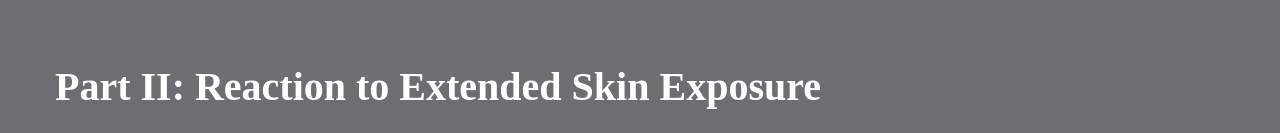
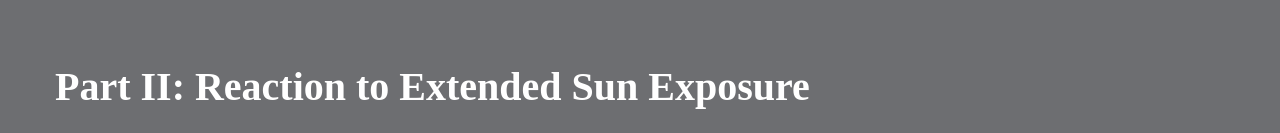
Before and after one commit to erichuppert/fitzgerald-skin-test, a plain HTML site: page index.html in a window 1280 px wide. Shown: the part 819-952 px from the top of the page. Drawn offline with nearby package versions, Linux system fonts and the light colour scheme.

Commit message:
fixed typo

```diff
--- a/index.html
+++ b/index.html
@@ -125,7 +125,7 @@
       <input type="hidden"/>
     </div>
     <div class="clearfix"></div>
-    <h2 class="subhead part2">Part II: Reaction to Extended Skin Exposure</h2>
+    <h2 class="subhead part2">Part II: Reaction to Extended Sun Exposure</h2>
     <div class="question-wrap clearfix">
       <div class="question">Skin response to sun is:</div>
       <div class="answer-item">
```
